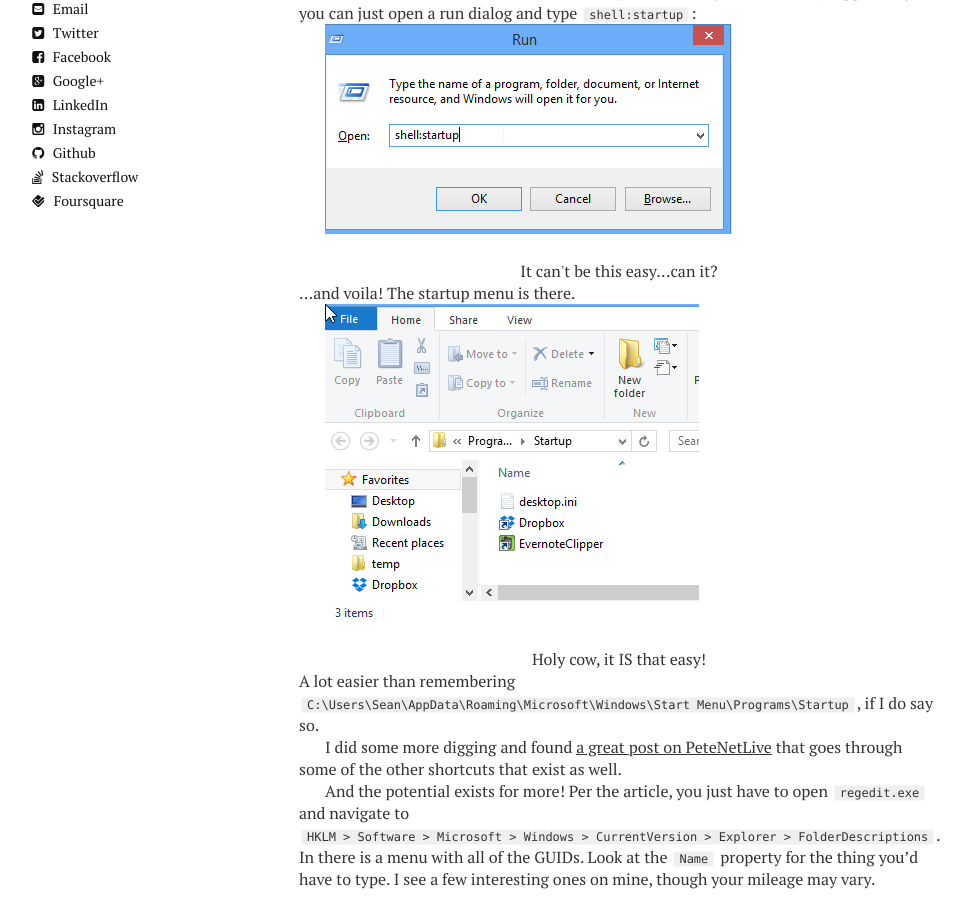
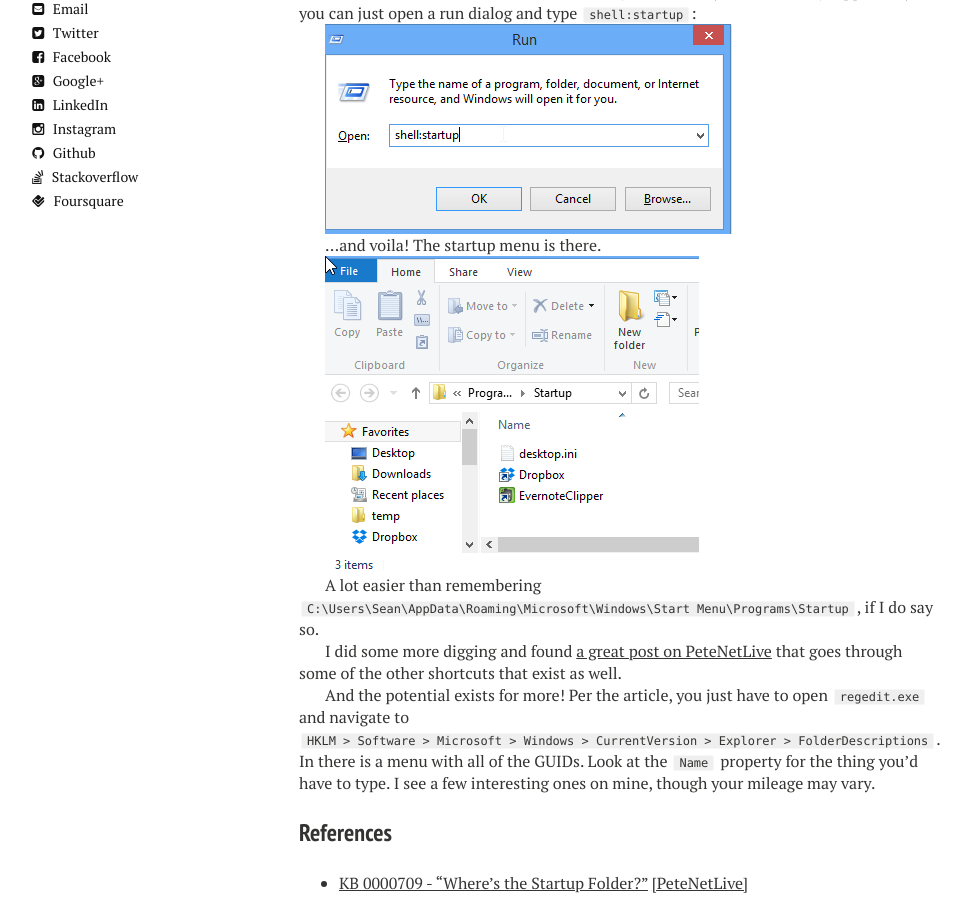
Before and after one commit to SeanKilleen/seankilleen.github.io, a Jekyll site: the page built from _posts/2014-01-18-quick-tip-the-shell-prefix-in-windows-8-1-dialogs-finding-the-startup-folder-in-windows-8-1-quickly-and-more.markdown, in a window 1280 px wide and 900 px high, scrolled down 372 px. Shown: the whole window, without its empty margins (21-992 px from the left). Built offline with Jekyll 4.4.1, drawn with Linux system fonts in a browser that asks for light colours; nearby versions of some CDN libraries; comment, search, counter and statistics services are not loaded.

Commit message:
Removed some closing tags and divs
Per #28

```diff
--- a/_posts/2012-09-10-how-to-ensure-less-works-with-asp-net-mvc-and-continuous-integration-field-notes.markdown
+++ b/_posts/2012-09-10-how-to-ensure-less-works-with-asp-net-mvc-and-continuous-integration-field-notes.markdown
@@ -18,4 +18,4 @@
 * Set the `Copy to Output Directory` property to `Copy Always`. This ensures that your LESS files will actually make it into the package folder that MSBuild outputs.
 
 ####Step 2: Ensuring that IIS can serve LESS files
-* See the instructions in my post titled [When using Twitter Bootstrap LESS with IIS, don't forget to create the MIME Type]({% post_url 2012-09-10-when-using-twitter-bootstrap-less-with-iis-dont-forget-to-create-the-mime-type-field-notes %})</a>
+* See the instructions in my post titled [When using Twitter Bootstrap LESS with IIS, don't forget to create the MIME Type]({% post_url 2012-09-10-when-using-twitter-bootstrap-less-with-iis-dont-forget-to-create-the-mime-type-field-notes %})
--- a/_posts/2012-12-10-how-to-quickly-update-an-mvc4-project-with-bootstrap-less-and-fontawesome-field-notes.markdown
+++ b/_posts/2012-12-10-how-to-quickly-update-an-mvc4-project-with-bootstrap-less-and-fontawesome-field-notes.markdown
@@ -34,7 +34,7 @@
 install-package Twitter.Bootstrap.Less.MVC4
 {% endhighlight %}
 
-* The project will automatically install dotless and Twitter.Bootstrap.Less.</ul>
+* The project will automatically install dotless and Twitter.Bootstrap.Less.
 
 ####Reconciling BundleConfig and Bootstrap.BundleConfig
 
--- a/_posts/2013-12-02-solved-visual-studio-sometimes-loses-intellisense-with-resharper-8-x-field-notes.markdown
+++ b/_posts/2013-12-02-solved-visual-studio-sometimes-loses-intellisense-with-resharper-8-x-field-notes.markdown
@@ -25,4 +25,4 @@
 * Click `Save`:
 ![Clicking the Save button]({{site.post-images}}/2013-12-02_ReSharperIssue_04.png)
 
-At this point, ReSharper appears to refresh its settings and this kicks Intellisense back into action.</div>
+At this point, ReSharper appears to refresh its settings and this kicks Intellisense back into action.
--- a/_posts/2014-01-18-quick-tip-the-shell-prefix-in-windows-8-1-dialogs-finding-the-startup-folder-in-windows-8-1-quickly-and-more.markdown
+++ b/_posts/2014-01-18-quick-tip-the-shell-prefix-in-windows-8-1-dialogs-finding-the-startup-folder-in-windows-8-1-quickly-and-more.markdown
@@ -13,13 +13,10 @@
 I found an excellent Microsoft KB Article (unfortunately I lost the link). Apparently, you can just open a run dialog and type `shell:startup`:
 
 ![Run dialog with "shell: startup" in the box]({{site.post-images}}/2014_01_18_22_18_52_Blogger_SeanKilleen.com_Create_post.png)
-<div align="center">It can't be this easy...can it?</div>
 
 ...and voila! The startup menu is there.
 
 ![The startup menu having appeared.]({{site.post-images}}/2014_01_18_22_19_51_Startup.png)
-
-<div align="center">Holy cow, it IS that easy!</div>
 
 A lot easier than remembering `C:\Users\Sean\AppData\Roaming\Microsoft\Windows\Start Menu\Programs\Startup`, if I do say so.
 
```
